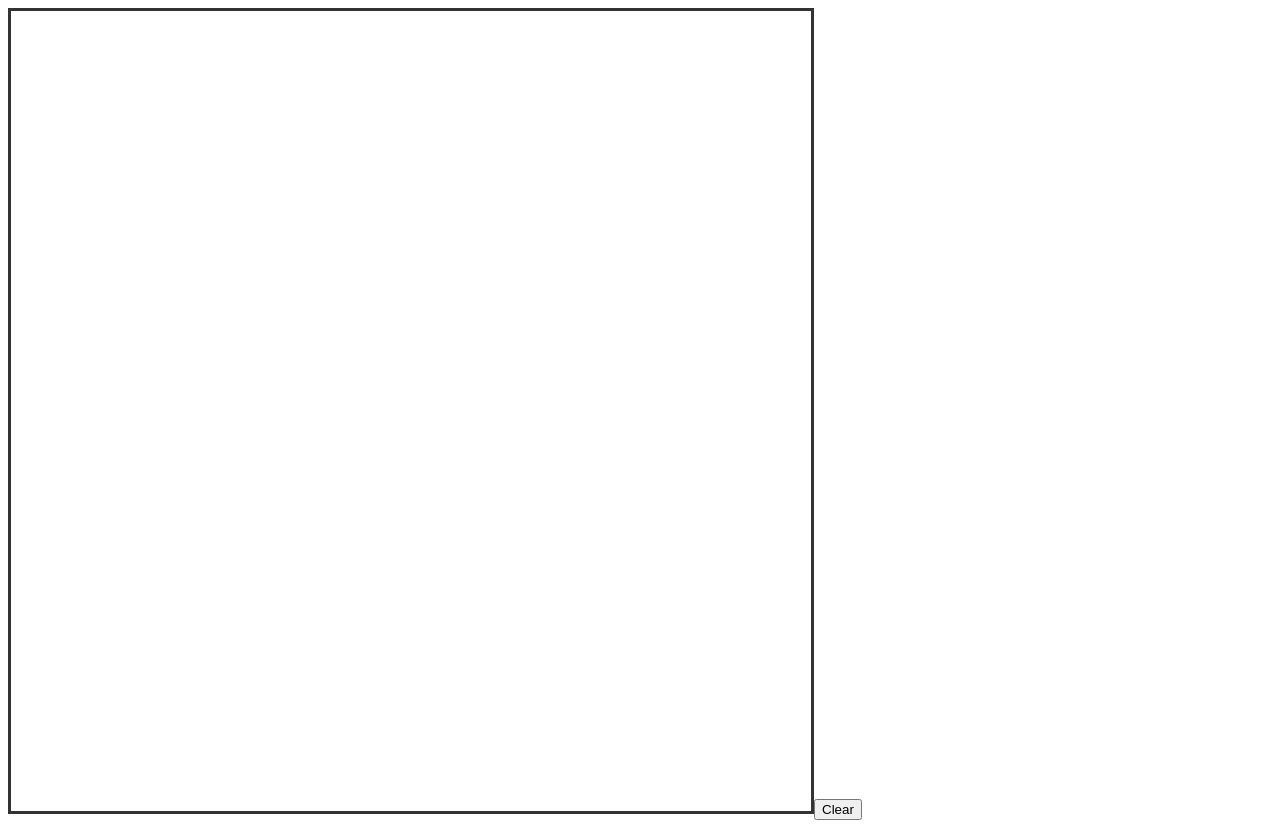
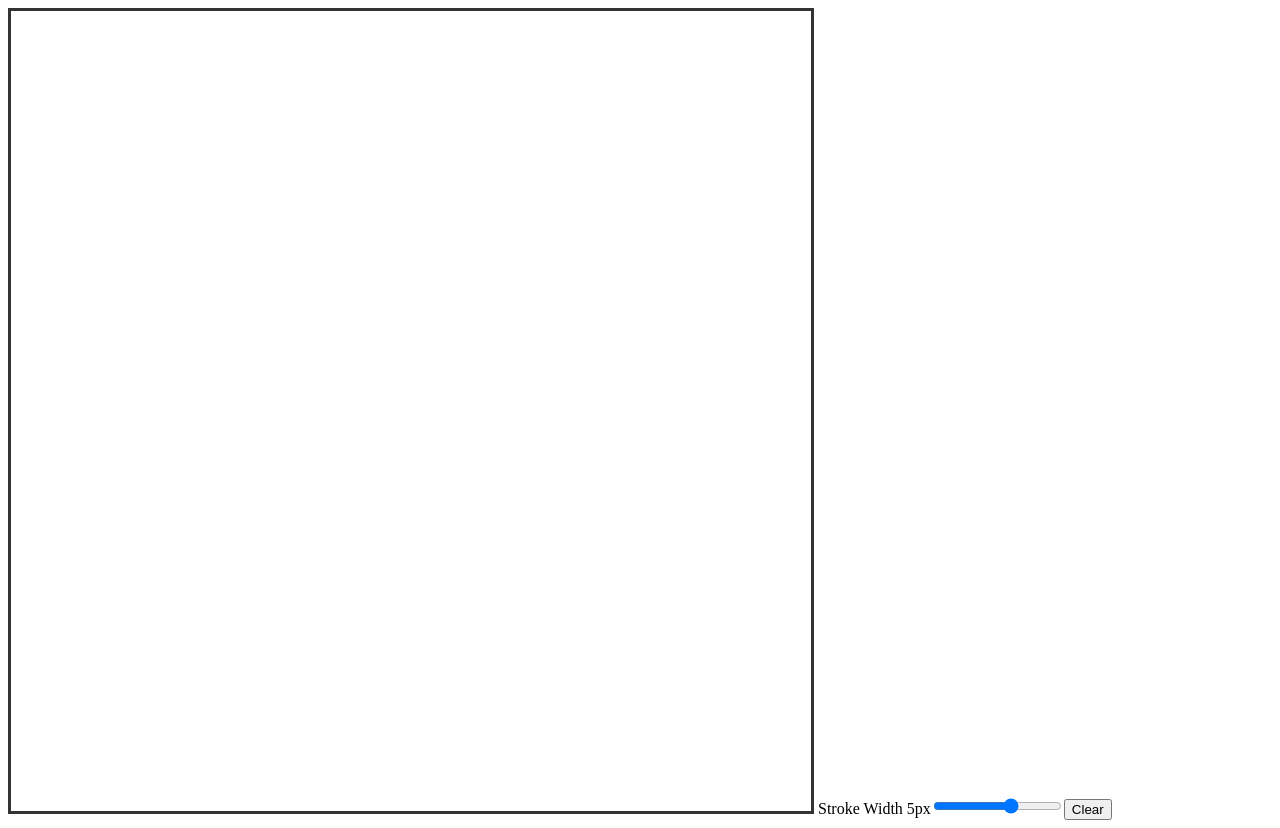
Before and after one commit to cramon-dev/draw-with-me, an Angular app: page / in a window 1280 px wide. Built offline with nearby package versions, Linux system fonts and the light colour scheme.

Commit message:
allow user to alter stroke px at will

```diff
--- a/src/app/app.component.html
+++ b/src/app/app.component.html
@@ -1,3 +1,9 @@
 <canvas id="whiteboard" #whiteboard [width]="width" [height]="height" (mousedown)="draw($event)"></canvas>
+<label>
+  Stroke Width
+  <span>{{strokePx()}}px</span>
+  <!-- Can I set the initial value? -->
+  <input type="range" [min]="strokeMin" [max]="strokeMax" (input)="updateStroke($event)" />
+</label>
 <button (click)="clearCanvas()">Clear</button>
 <router-outlet></router-outlet>
--- a/src/app/app.component.ts
+++ b/src/app/app.component.ts
@@ -1,4 +1,4 @@
-import { AfterViewChecked, AfterViewInit, Component, ElementRef, signal, ViewChild } from '@angular/core';
+import { AfterViewChecked, AfterViewInit, Component, ElementRef, signal, ViewChild, WritableSignal } from '@angular/core';
 import { RouterOutlet } from '@angular/router';
 
 @Component({
@@ -10,9 +10,9 @@ import { RouterOutlet } from '@angular/router';
 export class AppComponent implements AfterViewInit, AfterViewChecked {
   width = 800;
   height = 800;
-  strokeWidth = signal(20);
-  strokeHeight = signal(20);
-  canvasState = signal(null);
+  strokeMin = 1;
+  strokeMax = 80;
+  strokePx = signal(5);
 
   @ViewChild('whiteboard') canvas!: ElementRef<HTMLCanvasElement>;
 
@@ -27,16 +27,18 @@ export class AppComponent implements AfterViewInit, AfterViewChecked {
   }
 
   draw(event: MouseEvent): void {
-    const context = this.canvas.nativeElement.getContext("2d"); // can I save the context in component or service state?
-    const x = event.offsetX - (this.strokeWidth() / 2);
-    const y = event.offsetY - (this.strokeHeight() / 2);
-    context?.fillRect(x, y, this.strokeWidth(), this.strokeHeight());
+    const context = this.canvas.nativeElement.getContext("2d");
+    const x = event.offsetX - (this.strokePx() / 2);
+    const y = event.offsetY - (this.strokePx() / 2);
+    context?.fillRect(x, y, this.strokePx(), this.strokePx());
   }
 
   clearCanvas(): void {
-    const context = this.canvas.nativeElement.getContext("2d");
+    const context = this.canvas.nativeElement.getContext("2d")!;
     context?.reset(); // Not sure why getContext can be null unless it's not supported by the browser
+  }
 
-    this.canvasState.update((state) => null);
+  updateStroke(event: Event): void {
+    this.strokePx.set(+(event.target as HTMLInputElement).value);
   }
 }
```
